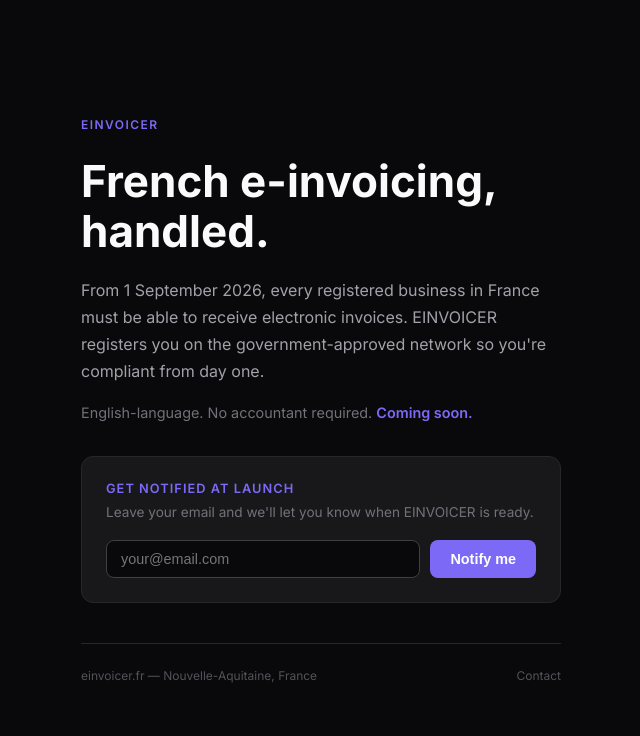
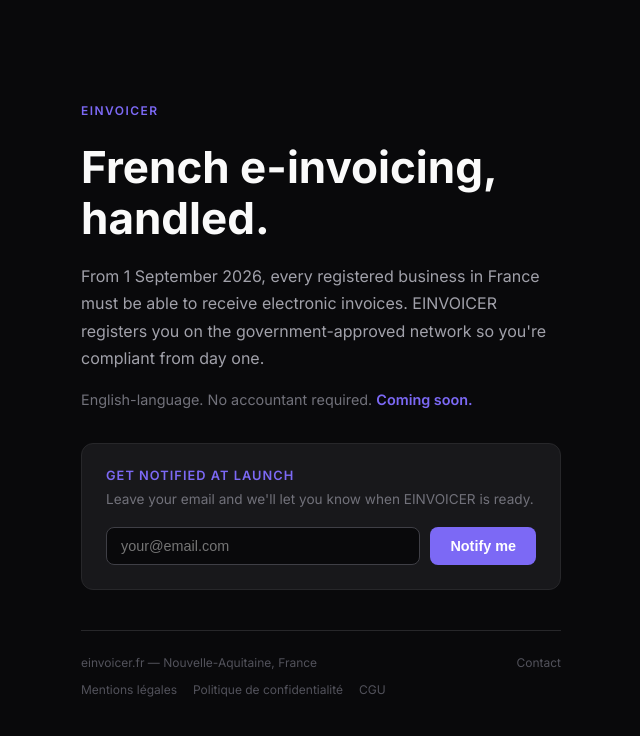
Before and after one commit to wattsmainsanglais/einvoicer-landing, a React (Vite) app: page / in a window 1280 px wide. Shown: the top 736 px of the page, without its empty margins (319-959 px from the left). Built offline with nearby package versions, Linux system fonts and the light colour scheme.

Commit message:
add legal pages

```diff
--- a/src/App.tsx
+++ b/src/App.tsx
@@ -118,7 +118,8 @@ export default function App() {
           )}
         </div>
 
-        <div style={{ borderTop: '1px solid #27272a', paddingTop: '1.5rem', display: 'flex', justifyContent: 'space-between', alignItems: 'center', flexWrap: 'wrap', gap: '0.5rem' }}>
+        <div style={{ borderTop: '1px solid #27272a', paddingTop: '1.5rem', display: 'flex', flexDirection: 'column', gap: '0.75rem' }}>
+          <div style={{ display: 'flex', justifyContent: 'space-between', alignItems: 'center', flexWrap: 'wrap', gap: '0.5rem' }}>
             <p style={{ fontSize: '0.75rem', color: '#52525b' }}>
               einvoicer.fr &mdash; Nouvelle-Aquitaine, France
             </p>
@@ -126,6 +127,12 @@ export default function App() {
               Contact
             </a>
           </div>
+          <div style={{ display: 'flex', gap: '1rem', flexWrap: 'wrap' }}>
+            <a href="/legal/mentions-legales" style={{ fontSize: '0.75rem', color: '#52525b', textDecoration: 'none' }}>Mentions légales</a>
+            <a href="/legal/politique-confidentialite" style={{ fontSize: '0.75rem', color: '#52525b', textDecoration: 'none' }}>Politique de confidentialité</a>
+            <a href="/legal/cgu" style={{ fontSize: '0.75rem', color: '#52525b', textDecoration: 'none' }}>CGU</a>
+          </div>
+        </div>
 
       </div>
     </div>
```
Lines whose indentation alone changed are shown as unchanged.
